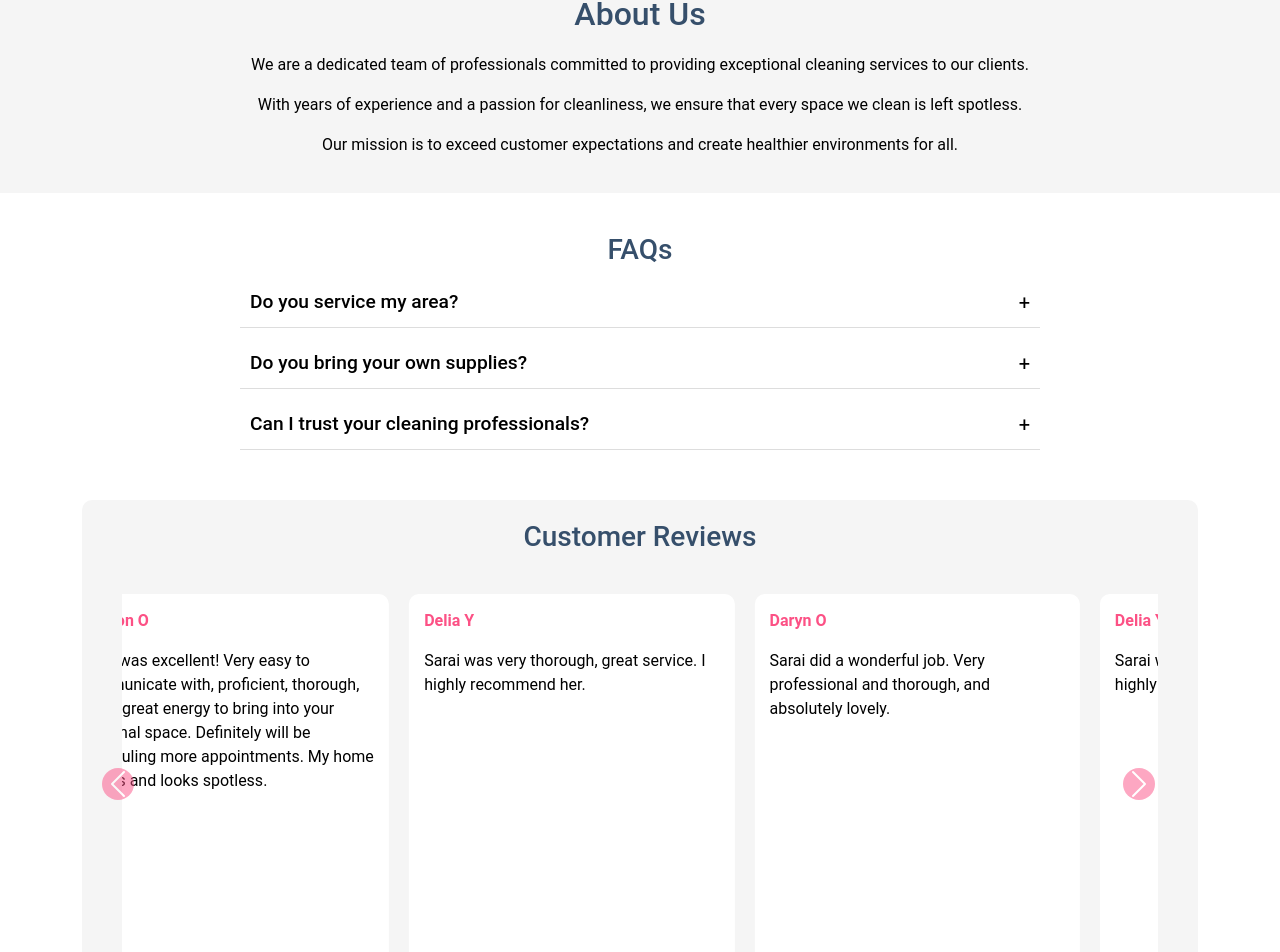
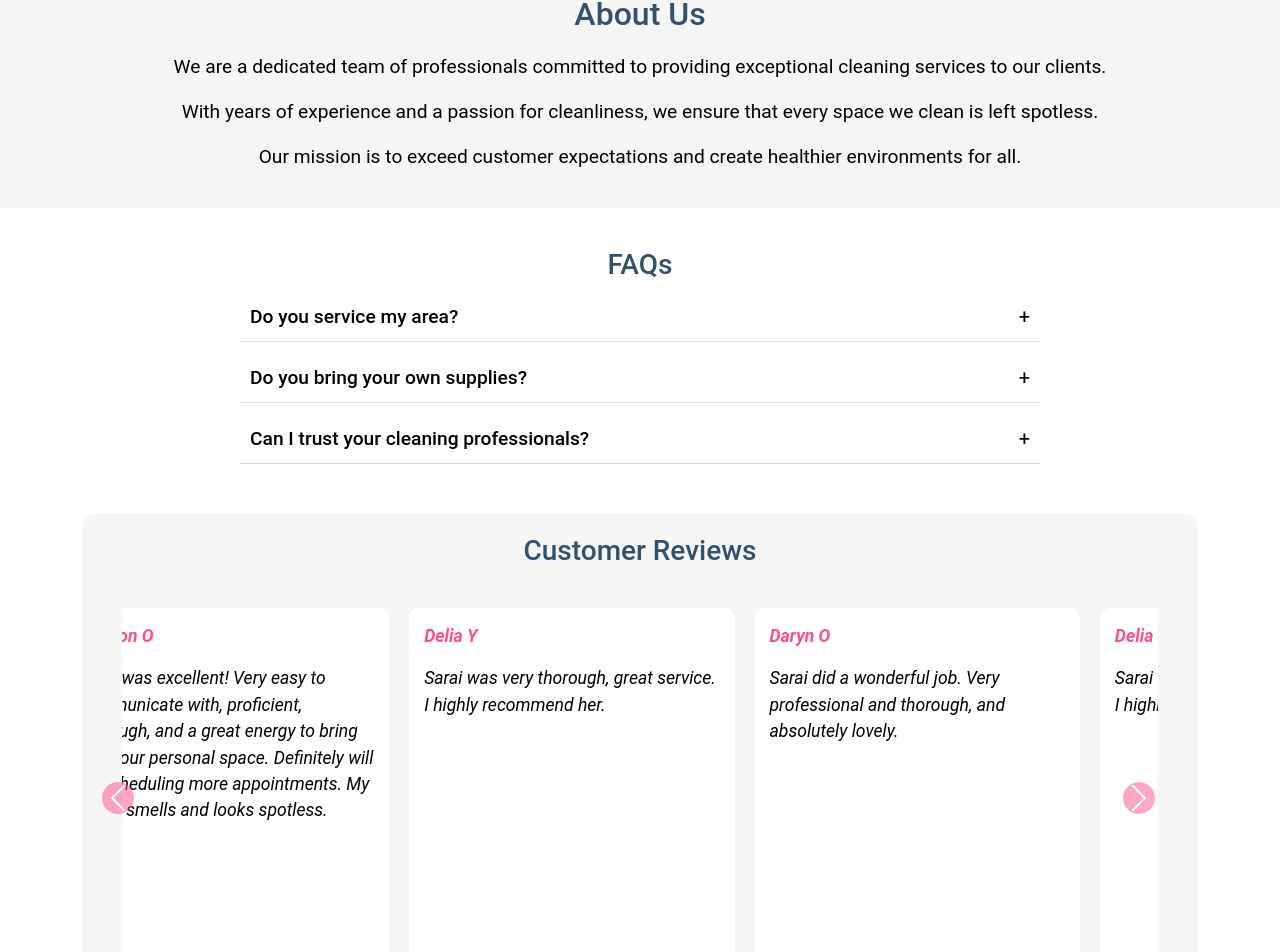
Before and after one commit to SotaogDemo/luxcleanservice-application, an Angular app: page / in a window 1280 px wide. Shown: the part 635-1587 px from the top of the page. Built offline with nearby package versions, Linux system fonts and the light colour scheme.

Commit message:
minor enhancements in font style, color

```diff
--- a/src/app/components/faq/faq.component.scss
+++ b/src/app/components/faq/faq.component.scss
@@ -23,6 +23,7 @@
 .faq-item {
   margin: 10px;
   border-bottom: 1px solid #ddd;
+  font-size: 110%;
 
   .question {
     padding: 10px;
--- a/src/app/components/home/home.component.scss
+++ b/src/app/components/home/home.component.scss
@@ -63,6 +63,7 @@
 }
 
 .about-us-container p {
+  font-size: 120%;
   color: #000; /* Paragraph color */
   // margin-bottom: 20px; /* Add bottom margin for spacing between paragraphs */
 }
--- a/src/app/components/navbar/navbar.component.scss
+++ b/src/app/components/navbar/navbar.component.scss
@@ -78,6 +78,7 @@ body {
     margin-left: 1.5rem;
     margin-bottom: 0.5rem;
     font-size: 1.0rem;
+    font-weight: bold;
   }
 
   .menu-items a {
--- a/src/app/components/reviews/reviews.component.scss
+++ b/src/app/components/reviews/reviews.component.scss
@@ -38,6 +38,8 @@
   border-radius: 10px;
   padding: 15px;
   height: 380px;
+  font-style: italic;
+  font-size: 110%;
 }
 
 .customer-name {
--- a/src/app/components/reviews/reviews.component.ts
+++ b/src/app/components/reviews/reviews.component.ts
@@ -95,7 +95,7 @@ export class ReviewsComponent implements OnInit {
 
   chunkReviews() {
     const chunkSize = 3; // Set chunk size to 3 for 3 reviews per slide
-    for (let i = 0; i < this.reviews.length; i++) {
+    for (let i = 0; i < this.reviews.length - 2; i++) {
       this.reviewsChunks.push(this.reviews.slice(i, i + chunkSize));
     }
   }
```
